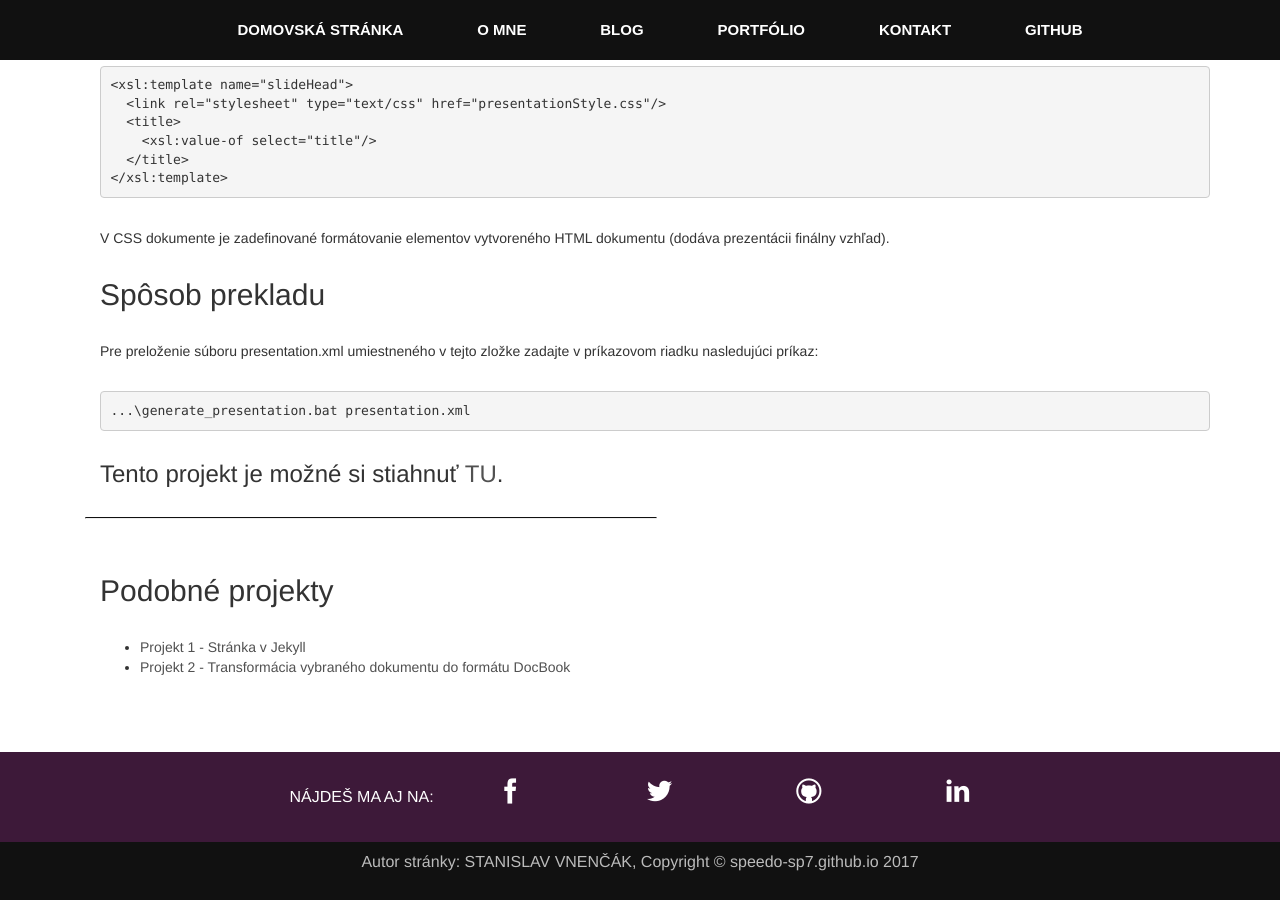
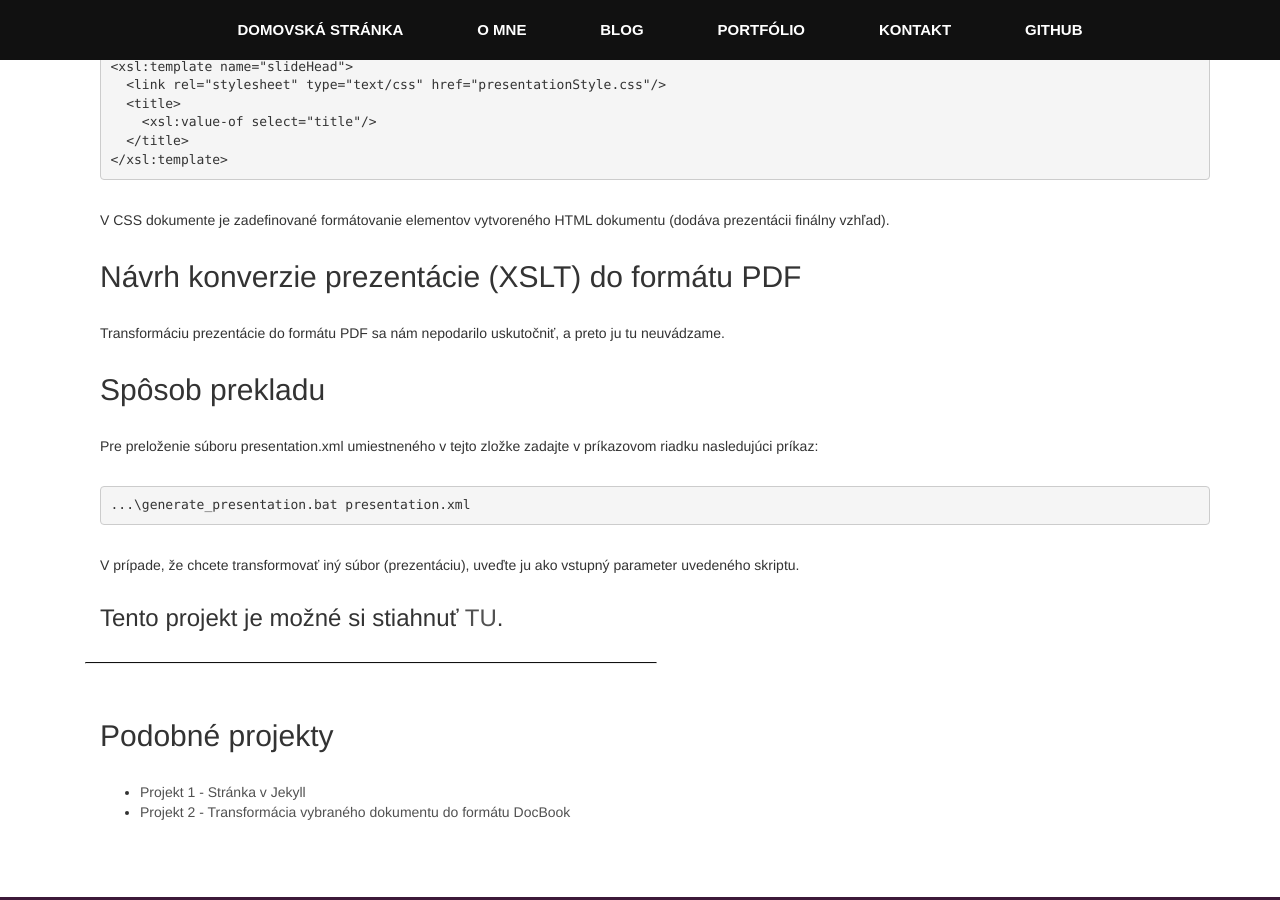
Before and after one commit to speedo-sp7/speedo-sp7.github.io, a Jekyll site: the page built from _portfolio/wpub/wpub-project3.markdown, in a window 1280 px wide and 900 px high, scrolled down 6058 px. Built offline with Jekyll 4.4.1, drawn with Linux system fonts in a browser that asks for light colours.

Commit message:
Update wpub-project3.markdown

````diff
--- a/_portfolio/wpub/wpub-project3.markdown
+++ b/_portfolio/wpub/wpub-project3.markdown
@@ -205,7 +205,6 @@ Literatúra môže a nemusí byť uvedená na konci xml prezentácie. V prípade
 ```
 <bibliography>
   <title>Literatúra</title>
-
   <source>
     <mixed>WPUB, FIIT STU Bratislava</mixed>
     <href>https://www.fiit.stuba.sk</href>
@@ -256,9 +255,15 @@ Súbor CSS sme vytvorili samostatne a je vložený do elementu head každého vy
 
 V CSS dokumente je zadefinované formátovanie elementov vytvoreného HTML dokumentu (dodáva prezentácii finálny vzhľad).
 
+## Návrh konverzie prezentácie (XSLT) do formátu PDF
+
+Transformáciu prezentácie do formátu PDF sa nám nepodarilo uskutočniť, a preto ju tu neuvádzame.
+
 ## Spôsob prekladu
 
 Pre preloženie súboru presentation.xml umiestneného v tejto zložke zadajte v príkazovom riadku nasledujúci príkaz:
 ```
 ...\generate_presentation.bat presentation.xml
 ```
+
+V prípade, že chcete transformovať iný súbor (prezentáciu), uveďte ju ako vstupný parameter uvedeného skriptu.
````
